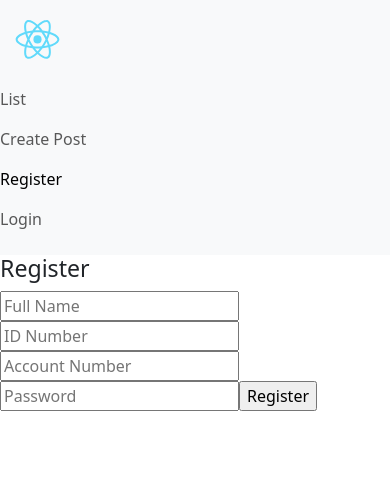
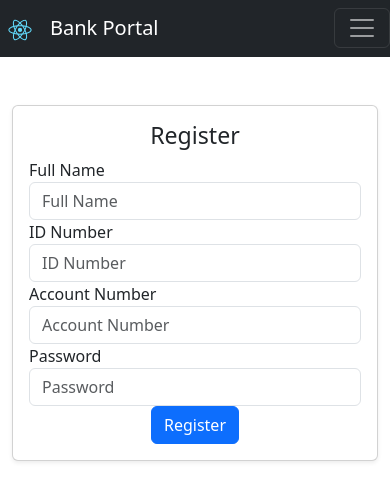
Before and after one commit to ST10083531/APDS7311_POE2, a React (Create React App) app in the folder APDS/frontend/: page /register in a window 390 px wide. Shown: the top 500 px of the page. Built offline with nearby package versions, Linux system fonts and the light colour scheme.

Commit message:
first visual improvements

```diff
--- a/APDS/frontend/src/App.js
+++ b/APDS/frontend/src/App.js
@@ -1,6 +1,7 @@
 import './App.css';
 import React from "react";
 import { BrowserRouter as Router, Route, Routes } from "react-router-dom";
+import 'bootstrap/dist/css/bootstrap.min.css';
 import Navbar from "./components/navbar";
 import Register from "./components/register";
 import Login from "./components/login";
--- a/APDS/frontend/src/components/login.js
+++ b/APDS/frontend/src/components/login.js
@@ -33,14 +33,57 @@ export default function Login() {
   }
 
   return (
-        <div>
-            <h3>Login</h3>
+    <div className="container mt-5">
+      <div className="row justify-content-center">
+        <div className="col-md-6">
+          <div className="card shadow-sm">
+            <div className="card-body">
+              <h3 className="text-center">Login</h3>
               <form onSubmit={onSubmit}>
-                <input type="text" value={form.name} onChange={(e) => updateForm({ name: e.target.value })} placeholder="Username" required />
-                <input type="text" value={form.account_number} onChange={(e) => updateForm({ account_number: e.target.value })} placeholder="Account Number" required />
-                <input type="password" value={form.password} onChange={(e) => updateForm({ password: e.target.value })} placeholder="Password" required />
-                <input type="submit" value="Login" />
+                <div className="form-group">
+                  <label htmlFor="name">Username</label>
+                  <input
+                    type="text"
+                    className="form-control"
+                    id="name"
+                    value={form.name}
+                    onChange={(e) => updateForm({ name: e.target.value })}
+                    placeholder="Username"
+                    required
+                  />
+                </div>
+                <div className="form-group">
+                  <label htmlFor="account_number">Account Number</label>
+                  <input
+                    type="text"
+                    className="form-control"
+                    id="account_number"
+                    value={form.account_number}
+                    onChange={(e) => updateForm({ account_number: e.target.value })}
+                    placeholder="Account Number"
+                    required
+                  />
+                </div>
+                <div className="form-group">
+                  <label htmlFor="password">Password</label>
+                  <input
+                    type="password"
+                    className="form-control"
+                    id="password"
+                    value={form.password}
+                    onChange={(e) => updateForm({ password: e.target.value })}
+                    placeholder="Password"
+                    required
+                  />
+                </div>
+                <div className="text-center">
+                  <input type="submit" value="Login" className="btn btn-primary btn-block" />
+                </div>
               </form>
+            </div>
+          </div>
+        </div>
+      </div>
     </div>
   );
 }
--- a/APDS/frontend/src/components/navbar.js
+++ b/APDS/frontend/src/components/navbar.js
@@ -1,30 +1,36 @@
 import React from "react";
-import logo from "../logo.svg"
-//Import bootstrap to make application more aesthetically pleasing
-import "bootstrap/dist/css/bootstrap.css";
-//Import navlink to utilize the react router
 import { NavLink } from "react-router-dom";
+import logo from "../logo.svg";
 
 const Navbar = () => {
   return (
-      <nav className="navbar navbar-expand-lg navbar-light bg-light">
+    <nav className="navbar navbar-expand-lg navbar-dark bg-dark">
       <NavLink className="navbar-brand" to="/">
-          <img style={{ width: '25%' }} src={logo} alt="Logo" />
+        <img src={logo} alt="Logo" style={{ width: '40px', marginRight: '10px' }} />
+        Bank Portal
       </NavLink>
-        <div className="navbar" id="navbarSupportedContent">
+      <button
+        className="navbar-toggler"
+        type="button"
+        data-toggle="collapse"
+        data-target="#navbarNav"
+        aria-controls="navbarNav"
+        aria-expanded="false"
+        aria-label="Toggle navigation"
+      >
+        <span className="navbar-toggler-icon"></span>
+      </button>
+      <div className="collapse navbar-collapse" id="navbarNav">
         <ul className="navbar-nav ml-auto">
-            <NavLink className="nav-link" to="/">
-              List
-            </NavLink>
-            <NavLink className="nav-link" to="/create">
-              Create Post
-            </NavLink>
-            <NavLink className="nav-link" to="/register">
-              Register
-            </NavLink>
-            <NavLink className="nav-link" to="/login">
-              Login
-            </NavLink>
+          <li className="nav-item">
+            <NavLink className="nav-link" to="/login">Login</NavLink>
+          </li>
+          <li className="nav-item">
+            <NavLink className="nav-link" to="/register">Register</NavLink>
+          </li>
+          <li className="nav-item">
+            <NavLink className="nav-link" to="/pay">Payment</NavLink>
+          </li>
         </ul>
       </div>
     </nav>
--- a/APDS/frontend/src/components/paymentForm.js
+++ b/APDS/frontend/src/components/paymentForm.js
@@ -31,8 +31,12 @@ export default function PaymentForm() {
   }
 
   return (
-        <div>
-            <h3>Make a Payment</h3>
+    <div className="container mt-5">
+      <div className="row justify-content-center">
+        <div className="col-md-6">
+          <div className="card shadow-sm">
+            <div className="card-body">
+              <h3 className="text-center">Make a Payment</h3>
               <form onSubmit={onSubmit}>
                 <div className="form-group">
                   <label htmlFor="amount">Amount</label>
@@ -70,8 +74,14 @@ export default function PaymentForm() {
                     required
                   />
                 </div>
-                <input type="submit" value="Pay Now" className="btn btn-primary" />
+                <div className="text-center">
+                  <input type="submit" value="Pay Now" className="btn btn-success btn-block" />
+                </div>
               </form>
+            </div>
+          </div>
+        </div>
+      </div>
     </div>
   );
 }
--- a/APDS/frontend/src/components/register.js
+++ b/APDS/frontend/src/components/register.js
@@ -32,15 +32,69 @@ export default function Register() {
   }
 
   return (
-        <div>
-            <h3>Register</h3>
+    <div className="container mt-5">
+      <div className="row justify-content-center">
+        <div className="col-md-6">
+          <div className="card shadow-sm">
+            <div className="card-body">
+              <h3 className="text-center">Register</h3>
               <form onSubmit={onSubmit}>
-                <input type="text" value={form.name} onChange={(e) => updateForm({ name: e.target.value })} placeholder="Full Name" required />
-                <input type="text" value={form.id_number} onChange={(e) => updateForm({ id_number: e.target.value })} placeholder="ID Number" required />
-                <input type="text" value={form.account_number} onChange={(e) => updateForm({ account_number: e.target.value })} placeholder="Account Number" required />
-                <input type="password" value={form.password} onChange={(e) => updateForm({ password: e.target.value })} placeholder="Password" required />
-                <input type="submit" value="Register" />
+                <div className="form-group">
+                  <label htmlFor="name">Full Name</label>
+                  <input
+                    type="text"
+                    className="form-control"
+                    id="name"
+                    value={form.name}
+                    onChange={(e) => updateForm({ name: e.target.value })}
+                    placeholder="Full Name"
+                    required
+                  />
+                </div>
+                <div className="form-group">
+                  <label htmlFor="id_number">ID Number</label>
+                  <input
+                    type="text"
+                    className="form-control"
+                    id="id_number"
+                    value={form.id_number}
+                    onChange={(e) => updateForm({ id_number: e.target.value })}
+                    placeholder="ID Number"
+                    required
+                  />
+                </div>
+                <div className="form-group">
+                  <label htmlFor="account_number">Account Number</label>
+                  <input
+                    type="text"
+                    className="form-control"
+                    id="account_number"
+                    value={form.account_number}
+                    onChange={(e) => updateForm({ account_number: e.target.value })}
+                    placeholder="Account Number"
+                    required
+                  />
+                </div>
+                <div className="form-group">
+                  <label htmlFor="password">Password</label>
+                  <input
+                    type="password"
+                    className="form-control"
+                    id="password"
+                    value={form.password}
+                    onChange={(e) => updateForm({ password: e.target.value })}
+                    placeholder="Password"
+                    required
+                  />
+                </div>
+                <div className="text-center">
+                  <input type="submit" value="Register" className="btn btn-primary btn-block" />
+                </div>
               </form>
+            </div>
+          </div>
+        </div>
+      </div>
     </div>
   );
 }
```
Lines whose indentation alone changed are shown as unchanged.
